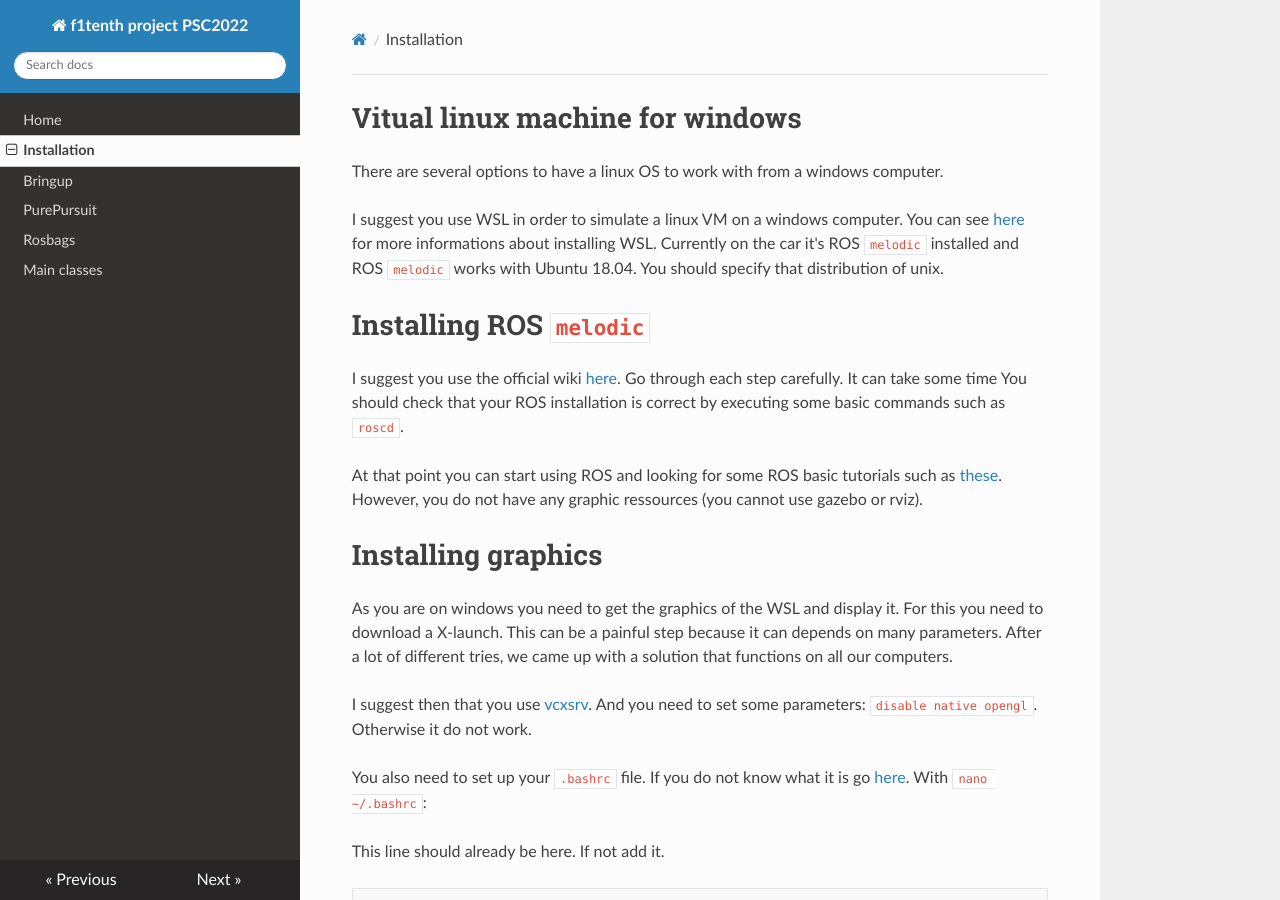
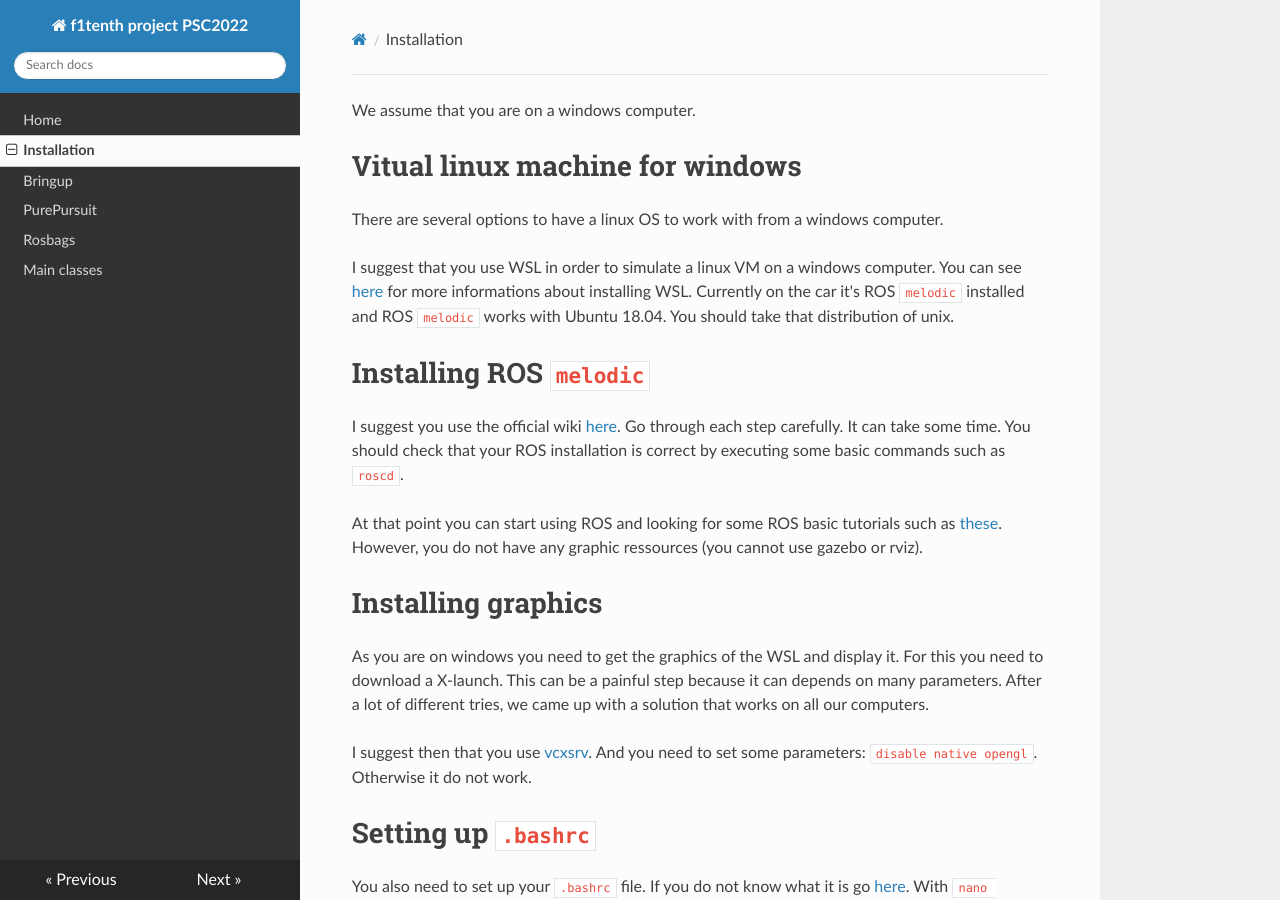
Before and after one commit to pe712/PSC, an MkDocs documentation site: the page built from docs/docs/installation.md, in a window 1280 px wide and 900 px high. Built offline with MkDocs 1.6.1, drawn with Linux system fonts in a browser that asks for light colours; nearby versions of some CDN libraries; some of the changed text lies outside the part shown.

Commit message:
Update installation.md

````diff
--- a/docs/docs/installation.md
+++ b/docs/docs/installation.md
@@ -1,21 +1,26 @@
+We assume that you are on a windows computer.
+
 # Vitual linux machine for windows
 
 There are several options to have a linux OS to work with from a windows computer.
 
-I suggest you use WSL in order to simulate a linux VM on a windows computer. You can see [here](https://learn.microsoft.com/fr-fr/windows/wsl/install) for more informations about installing WSL. Currently on the car it's ROS `melodic` installed and ROS `melodic` works with Ubuntu 18.04. You should specify that distribution of unix.
+I suggest that you use WSL in order to simulate a linux VM on a windows computer. You can see [here](https://learn.microsoft.com/fr-fr/windows/wsl/install) for more informations about installing WSL. Currently on the car it's ROS `melodic` installed and ROS `melodic` works with Ubuntu 18.04. You should take that distribution of unix.
 
 # Installing ROS `melodic`
 
-I suggest you use the official wiki [here](http://wiki.ros.org/melodic/Installation/Ubuntu). Go through each step carefully. It can take some time
+I suggest you use the official wiki [here](http://wiki.ros.org/melodic/Installation/Ubuntu). Go through each step carefully. It can take some time.
 You should check that your ROS installation is correct by executing some basic commands such as `roscd`.
 
 At that point you can start using ROS and looking for some ROS basic tutorials such as [these](http://wiki.ros.org/tf/Tutorials). However, you do not have any graphic ressources (you cannot use gazebo or rviz).
 
 # Installing graphics
 
-As you are on windows you need to get the graphics of the WSL and display it. For this you need to download a X-launch. This can be a painful step because it can depends on many parameters. After a lot of different tries, we came up with a solution that functions on all our computers.
+As you are on windows you need to get the graphics of the WSL and display it. For this you need to download a X-launch. This can be a painful step because it can depends on many parameters. After a lot of different tries, we came up with a solution that works on all our computers.
 
 I suggest then that you use [vcxsrv](https://sourceforge.net/projects/vcxsrv/). And you need to set some parameters: `disable native opengl`. Otherwise it do not work.
+
+
+# Setting up `.bashrc`
 
 You also need to set up your `.bashrc` file. If you do not know what it is go [here](https://www.digitalocean.com/community/tutorials/bashrc-file-in-linux).
 With `nano ~/.bashrc`:
@@ -48,11 +53,13 @@
 export XDG_RUNTIME_DIR=~/Xdisplay/
 ```
 
+When you open a new terminal, this bash file will be executed. Because it is the first time you can either run `source ~/.bashrc` or close and open your terminal
+
 At this point you can use gazebo and rviz. For more detailled installation steps you can look at [this video](https://www.youtube.com/watch?v=DW7l9LHdK5c).
 
 # Installing f1tenth simulator
 
-You must be aware that this is the simulatot. It is different from the software installed on the car which is f1tenth_system.
+You must be aware that the simulator is different from the software installed on the car which is f1tenth_system.
 
 To install f1tenth simulator you should follow official wiki [here](https://f1tenth.readthedocs.io/en/stable/going_forward/simulator/sim_install.html).
 
````
